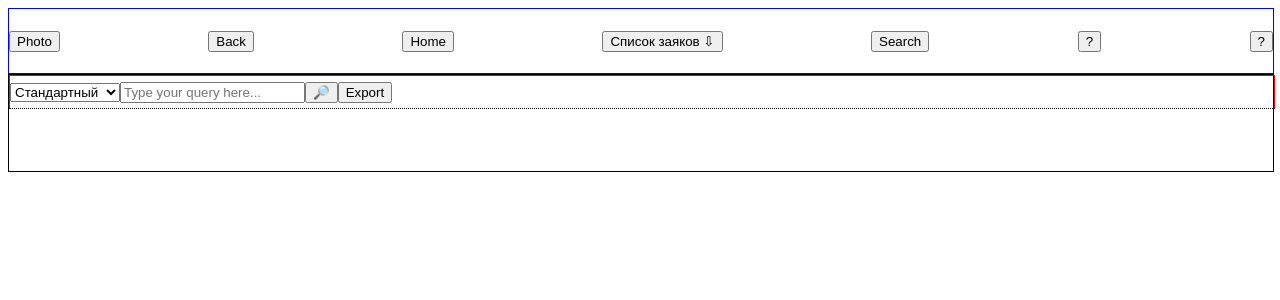
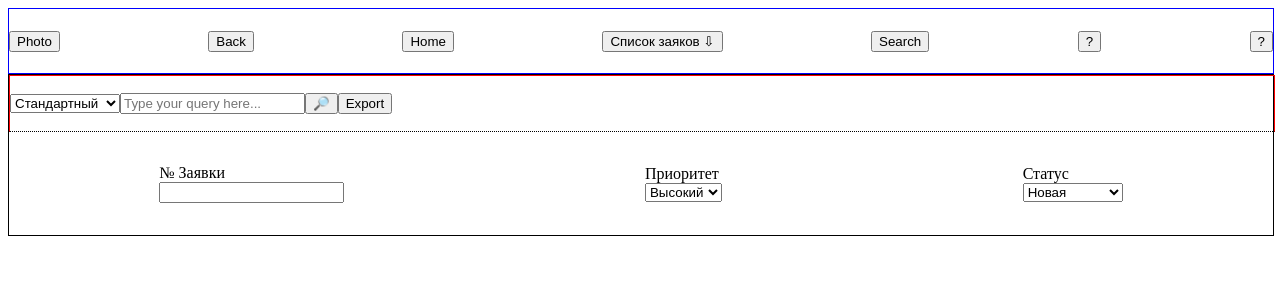
Before and after one commit to burdakin/severstal_2021, a PHP site: page / in a window 1280 px wide. Shown: the top 300 px of the page. Run offline with PHP 8.4, Linux system fonts and the light colour scheme.

Commit message:
Project initialized

```diff
--- a/index.html
+++ b/index.html
@@ -1,6 +1,6 @@
 <html>
 <head>
-    <meta charset="UTF-8" />
+    <meta charset="UTF-8"/>
     <script src="script.js"></script>
     <link rel="stylesheet" type="text/css" href="styles.css"/>
 </head>
@@ -23,9 +23,33 @@
                 <option>Расширенный</option>
                 <option>Пацанячий</option>
             </select>
-            <input type="input" name="global-search" class="g-search" id="global-search" placeholder="Type your query here...">
+            <input type="input" name="global-search" class="g-search" id="global-search"
+                   placeholder="Type your query here...">
             <button id="g-search-btn" class="global-search--btn">🔎</button>
             <button id="export" class="export-btn">Export</button>
+        </div>
+        <div id="filters" class="filters">
+            <div id="order-num" class="filters--order-num">
+                <p>№ Заявки</p>
+                <input type="text">
+            </div>
+            <div id="priority" class="filters--priority">
+                <p>Приоритет</p>
+                <select size="1" class="priority--priority-menu">
+                    <option value="high">Высокий</option>
+                    <option value="mid">Средний</option>
+                    <option value="low">Низкий</option>
+                </select>
+            </div>
+            <div id="status" class="status">
+                <p>Статус</p>
+                <select size="1" class="status--status-menu">
+                    <option value="new">Новая</option>
+                    <option value="proceed">В работе</option>
+                    <option value="done">Обработана</option>
+                    <option value="return">Возвращена</option>
+                </select>
+            </div>
         </div>
     </section>
 </header>
--- a/styles.css
+++ b/styles.css
@@ -9,7 +9,7 @@
 }
 
 .search-section {
-    height: 12vh;
+    height: 20vh;
     width: 100%;
     border: 1px solid black;
     display: flex;
@@ -21,10 +21,23 @@
 .search-section--top {
     border: 1px solid red;
     width: 100%;
-    height: 4vh;
+    height: 7vh;
     border-bottom: 1px dotted black;
     display: flex;
     flex-direction: row;
     align-items: center;
     justify-content: flex-start;
 }
+
+.filters {
+    width: 100%;
+    height: 13vh;
+    display: flex;
+    flex-direction: row;
+    align-items: center;
+    justify-content: space-around;
+}
+
+.filters p {
+    margin: 0;
+}
```
Also changed, not shown: index.js (deleted), script.js (added), 1 other file.
